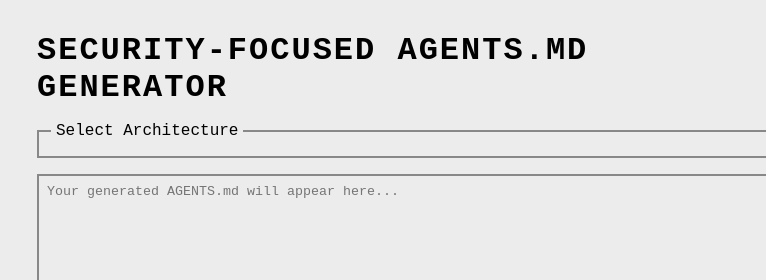
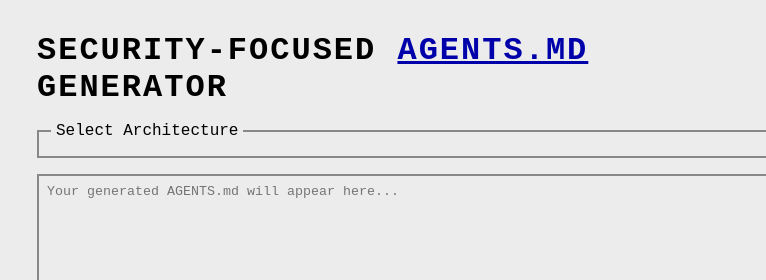
Before and after one commit to amazeeio/agents-md-generator, a plain HTML site: page dist/index.html in a window 1280 px wide. Shown: the top 280 px of the page, 203-969 px from the left. Drawn offline with Linux system fonts and the light colour scheme; a script that the page names is missing.

Commit message:
feat: add agents.md link in heading

```diff
--- a/dist/index.html
+++ b/dist/index.html
@@ -81,7 +81,7 @@
 </head>
 <body>
     <div style="display: flex; justify-content: space-between; align-items: flex-start; margin-bottom: 1rem;">
-        <h1>Security-focused AGENTS.md Generator</h1>
+        <h1>Security-focused <a href="https://agents.md">AGENTS.md</a> Generator</h1>
         <div style="display: flex; align-items: center; gap: 0.5rem;">
             <a href="https://github.com/amazeeio/agents-md-generator" target="_blank" rel="noopener" title="View on GitHub">
                 <img src="github-dark.svg" alt="GitHub" width="24" height="24" class="github-icon github-dark">
```
